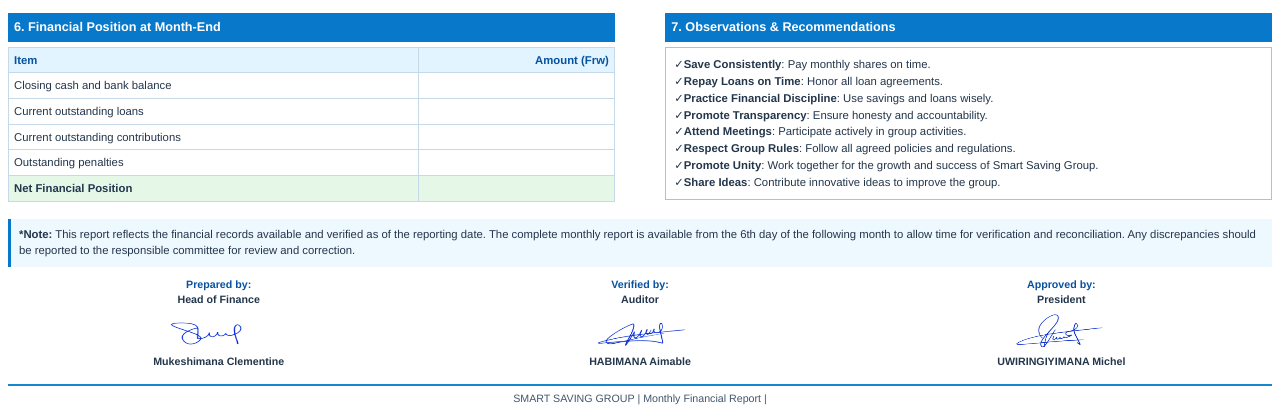
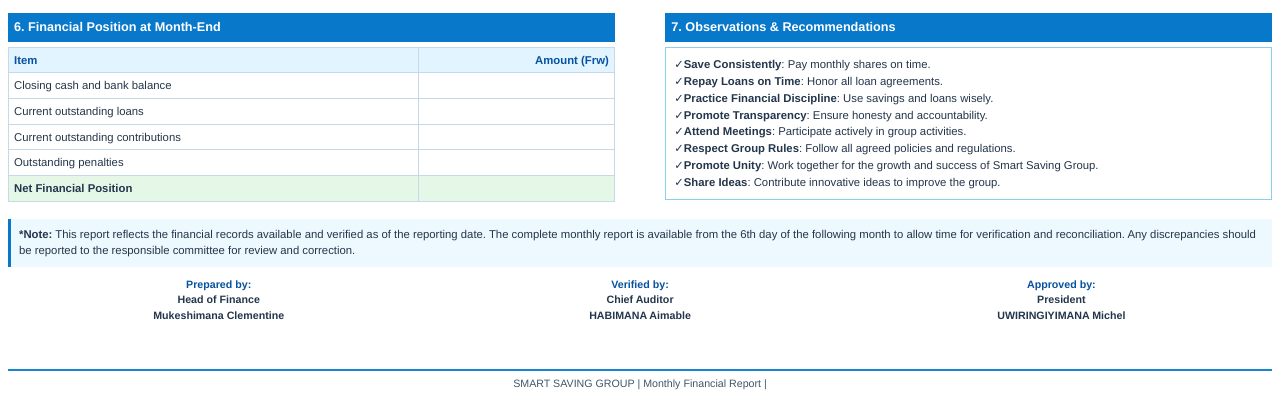
Before and after one commit to Smartsavinggroup250/smart-saving-group-app, a Django app: template templates/accounts/monthly_report_pdf.html in a window 1280 px wide. Shown: the part 872-1286 px from the top of the page. After the commit the page ends 1262 px from the top, so only its background shows below. Run offline with Django 5.2, Linux system fonts and the light colour scheme; the template is opened without the code that fills it, so the values that code supplies are empty.

Commit message:
Fix monthly report PDF signatures

```diff
--- a/templates/accounts/monthly_report_pdf.html
+++ b/templates/accounts/monthly_report_pdf.html
@@ -222,6 +222,11 @@
             height: 35px;
             display: block;
             margin: 4px auto;
+        }
+
+        .signature-space {
+            height: 30px;
+            border-bottom: 1px solid transparent;
         }
 
         /* NOTE AND FOOTER */
@@ -589,36 +594,20 @@
             <td>
                 <div class="signature-heading">Prepared by:</div>
                 <div class="signature-role">Head of Finance</div>
-
-                <img
-                    src="{% static 'images/signatures/clementine_signature.png' %}"
-                    alt="Clementine signature"
-                    class="signature-image"
-                    style="width:110px; height:40px;"
-                >
                 <div class="signature-name">Mukeshimana Clementine</div>
+                <div class="signature-space"></div>
             </td>
             <td>
                 <div class="signature-heading">Verified by:</div>
-                <div class="signature-role">Auditor</div>
-                <img
-                    src="{% static 'images/signatures/aimable_signature.png' %}"
-                    alt="Aimable signature"
-                    class="signature-image"
-                    style="width:110px; height:40px;"
-                >
+                <div class="signature-role">Chief Auditor</div>
                 <div class="signature-name">HABIMANA Aimable</div>
+                <div class="signature-space"></div>
             </td>
             <td>
                 <div class="signature-heading">Approved by:</div>
                 <div class="signature-role">President</div>
-                <img
-                    src="{% static 'images/signatures/michel_signature.png' %}"
-                    alt="Michel signature"
-                    class="signature-image"
-                    style="width:110px; height:40px;"
-                >
                 <div class="signature-name">UWIRINGIYIMANA Michel</div>
+                <div class="signature-space"></div>
             </td>
         </tr>
     </table>
```
